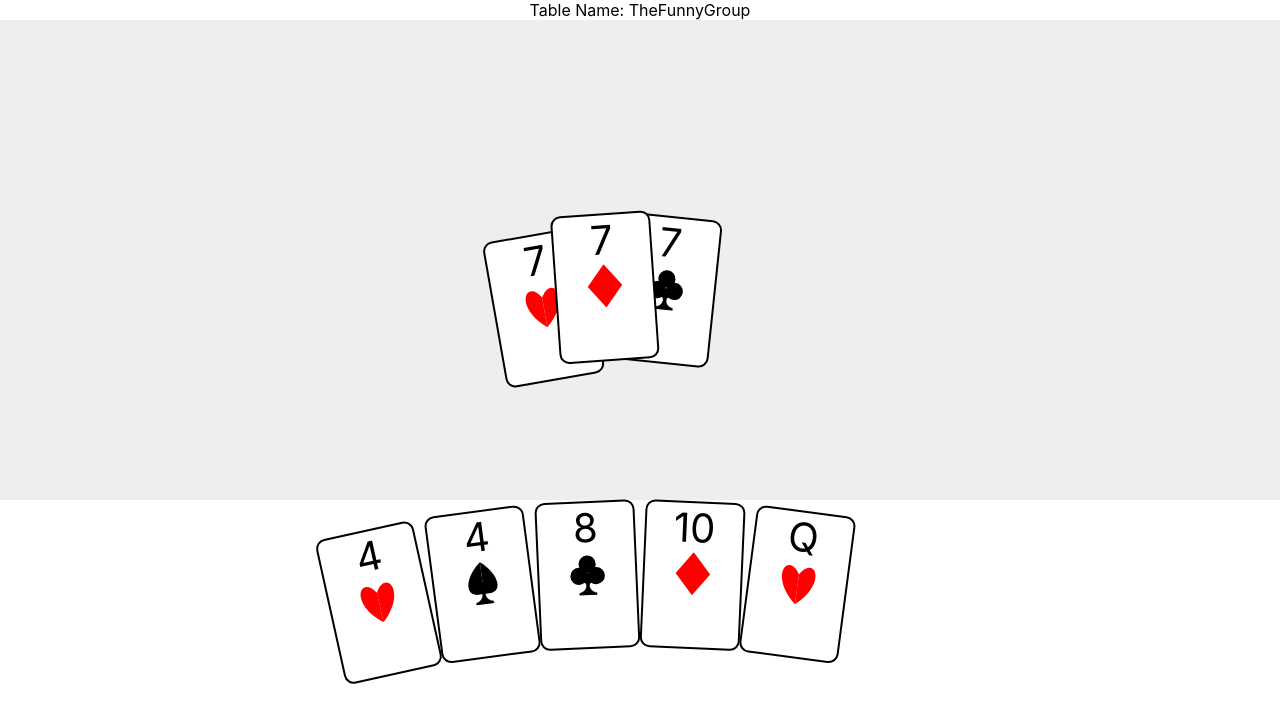
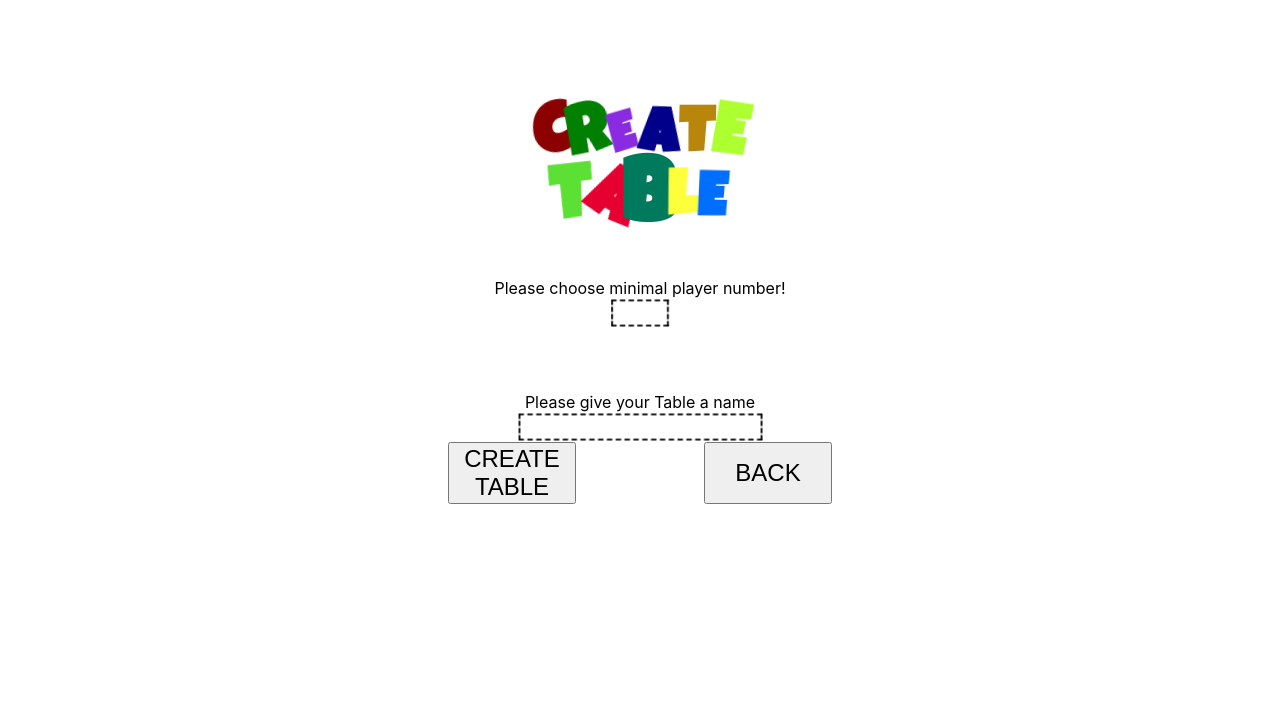
Before and after one commit to dreathed/PresidentCardGame, a React (Create React App) app: page / in a window 1280 px wide. Both pictures are taken after typing "Sample" into the empty fields and a click on the button "CREATE TABLE". Shown: the top 722 px of the page. Built offline with nearby package versions, Linux system fonts and the light colour scheme; no server answers.

Commit message:
styled and wired the create Table screen

```diff
--- a/server.js
+++ b/server.js
@@ -487,6 +487,7 @@ app.ws("/api", function(ws, req){
 
         switch(msgObj.command){
             case("createTable"):
+            console.log("create Table, ", msgObj)
                 // make sure object is in good shape:
                 if(!msgObj.data.hasOwnProperty("tableName")){
                     return;
@@ -513,6 +514,7 @@ app.ws("/api", function(ws, req){
                 ws.table.targetNumberOfPlayers = 4;
                 ws.table.turn = 0;
                 console.log(ws.table)
+                ws.send(JSON.stringify({state: {data: "Created Table."}}))
                 break;
 
 
--- a/src/App.js
+++ b/src/App.js
@@ -19,12 +19,19 @@ class App extends React.Component {
 
     this.screenChange = this.screenChange.bind(this)
     this.setPlayerName = this.setPlayerName.bind(this)
+    this.createTable = this.createTable.bind(this);
   }
 
   setPlayerName(name){
     this.setState({"playerName": String(name)})
     console.log("Send to socket")
     this.ws.send(JSON.stringify({command: "changeName", data: name}))
+  }
+
+
+  createTable(tablename,number_of_players){
+    console.log("try to create table...")
+    this.ws.send(JSON.stringify({command: "createTable", data: {numberOfPlayers: Number(number_of_players), tableName: tablename}}))
   }
 
 
@@ -51,7 +58,7 @@ class App extends React.Component {
         screen_view = <OpeningScreen screenChange={this.screenChange} setPlayerName={this.setPlayerName}></OpeningScreen>
         break;
       case(1):
-        screen_view = <CreateTableScreen screenChange={this.screenChange}></CreateTableScreen>
+        screen_view = <CreateTableScreen screenChange={this.screenChange} createTable={this.createTable}></CreateTableScreen>
         break;
       case(2):
         screen_view = <JoinTableScreen screenChange={this.screenChange}></JoinTableScreen>
--- a/src/components/CreateTableScreen.js
+++ b/src/components/CreateTableScreen.js
@@ -10,7 +10,11 @@ class CreateTableScreen extends React.Component {
     }
 
     createTable(){
-
+      let numberOfPlayers = document.getElementById("input_min_players").value;
+      let name = document.getElementById("input_tableName").value;
+      let result = this.props.createTable(name, numberOfPlayers)
+      console.log(result)
+      this.props.screenChange(3)
     }
 
     btn_back(){
@@ -21,13 +25,30 @@ class CreateTableScreen extends React.Component {
       return(
       <div id="CreateTableScreen">
         <header>
-          <h1>CREATE TABLE</h1>
+          <h1>
+            <span>C</span>
+            <span>R</span>
+            <span>E</span>
+            <span>A</span>
+            <span>T</span>
+            <span>E</span>
+            <br></br>
+            <span>T</span>
+            <span>A</span>
+            <span>B</span>
+            <span>L</span>
+            <span>E</span>
+          </h1>
         </header>
         <div className="MinPlayersDiv">
             <label for="input_min_players">Please choose minimal player number!</label>
             <input id="input_min_players" type="number" min="2" max="10"></input>
         </div>
-        <nav>
+        <div className="TableNameDiv">
+            <label for="input_tableName">Please give your Table a name</label>
+            <input id="input_tableName" type="text"></input>
+        </div>
+        <nav className='button-container'>
           <button id="btn_create" onClick={this.createTable}>CREATE TABLE</button>
           <button id="btn_back" onClick={this.btn_back}>BACK</button>
         </nav>
--- a/src/components/OpeneningScreen.js
+++ b/src/components/OpeneningScreen.js
@@ -27,7 +27,7 @@ class OpeningScreen extends React.Component {
         this.props.setPlayerName(this.testForPlayerName())
 
         //for tests only:
-        this.props.screenChange(3)
+        this.props.screenChange(1)
 
         //this is the real line:
         //this.props.screenChange(1)
--- a/src/components/styles-components/opening-styles.css
+++ b/src/components/styles-components/opening-styles.css
@@ -23,58 +23,96 @@
     }
 }
 
-.PlayerNameEnter {
+#openingScreen .PlayerNameEnter, #CreateTableScreen .MinPlayersDiv {
     margin-bottom: 5%;
 }
 
 
-h1 span {
+#openingScreen h1 span, #CreateTableScreen h1 span{
     display: inline-block;
 }
 
-h1 span:nth-child(1) {
+#openingScreen h1 span:nth-child(1), #CreateTableScreen h1 span:nth-child(1){
     transform: rotateZ(-15deg);
     color: darkred;
     animation: 1s ease-in-out 0s 1 "get-bigger", 0.5s ease-in-out 1s infinite alternate "funny-1";
 }
 
-h1 span:nth-child(2) {
+#openingScreen h1 span:nth-child(2), #CreateTableScreen h1 span:nth-child(2){
     transform: rotateZ(-15deg);
     color: green;
     animation: 3s ease-in-out 0s 1 "get-bigger", 0.9s ease-in-out 3s infinite alternate "funny-1";
 }
 
-h1 span:nth-child(3) {
+#openingScreen h1 span:nth-child(3), #CreateTableScreen h1 span:nth-child(3) {
     transform: rotateZ(-15deg);
     color: blueviolet;
     animation: 1.8s ease-in-out 0s 1 "get-bigger-2", 0.8s ease-in-out 1.8s infinite alternate "funny-2";
 }
 
-h1 span:nth-child(4) {
+#openingScreen h1 span:nth-child(4), #CreateTableScreen h1 span:nth-child(4) {
     transform: rotateZ(-10deg);
     color: darkblue;
     animation: 1.3s ease-in-out 0s 1 "get-bigger-2", 0.4s ease-in-out 1.3s infinite alternate "funny-2";
 }
 
-h1 span:nth-child(5) {
+#openingScreen h1 span:nth-child(5), #CreateTableScreen h1 span:nth-child(5) {
     transform: rotateZ(-10deg);
     color: darkgoldenrod;
     animation: 2.8s ease-in-out 0s 1 "get-bigger", 0.9s ease-in-out 2.8s infinite alternate "big-wiggle";
 }
 
-h1 span:nth-child(6) {
+#openingScreen h1 span:nth-child(6), #CreateTableScreen h1 span:nth-child(6) {
     transform: rotateZ(-10deg);
     color: greenyellow;
     animation: 2s ease-in-out 0s 1 "get-bigger-2", 0.4s ease-in-out 1.8s infinite alternate "big-wiggle-2";
 }
 
-h1 span:nth-child(7) {
+#openingScreen h1 span:nth-child(7), #CreateTableScreen h1 span:nth-child(7) {
     transform: rotateZ(15deg);
     color: royalblue;
-    animation: 2.2s ease-in-out 0s 1 "get-bigger-3", 0.7s ease-in-out 2.2s infinite alternate "twist";
+    animation: 0.5s ease-in-out 0s 1 "get-bigger", 0.8s ease-in-out 0.5s infinite alternate "funny-1";
 }
 
-h1 span:nth-child(10) {
+#CreateTableScreen h1 span:nth-child(8) {
+    transform: rotateZ(15deg);
+    color: rgb(92, 224, 52);
+    animation: 0.5s ease-in-out 0s 1 "get-bigger", 0.9s ease-in-out 0.5s infinite alternate "funny-1";
+}
+
+#CreateTableScreen h1 span:nth-child(9) {
+    transform: rotateZ(15deg);
+    color: rgb(230, 0, 50);
+    animation: 0.8s ease-in-out 0s 1 "get-bigger-3", 0.7s ease-in-out 0.8s infinite alternate "twist";
+}
+
+#CreateTableScreen h1 span:nth-child(10) {
+    transform: rotateZ(15deg);
+    color: rgb(0, 122, 92);
+    animation: 0.5s ease-in-out 0s 1 "get-bigger", 0.7s ease-in-out 0.5s infinite alternate "big-wiggle";
+}
+
+#CreateTableScreen h1 span:nth-child(11) {
+    transform: rotateZ(15deg);
+    color: rgb(252, 255, 57);
+    animation: 0.8s ease-in-out 0s 1 "get-bigger-2", 0.9s ease-in-out 0.8s infinite alternate "big-wiggle-2";
+}
+
+#CreateTableScreen h1 span:nth-child(12) {
+    transform: rotateZ(15deg);
+    color: rgb(0, 110, 255);
+    animation: 0.6s ease-in-out 0s 1 "get-bigger-2", 0.6s ease-in-out 0.6s infinite alternate "funny-2";
+}
+
+#CreateTableScreen h1 span:nth-child(13) {
+    transform: rotateZ(15deg);
+    color: rgb(37, 197, 45);
+    animation: 0.5s ease-in-out 0s 1 "get-bigger-3", 0.9s ease-in-out 0.5s infinite alternate "twist";
+}
+
+
+
+#openingScreen h1 span:nth-child(10) {
     transform: rotateZ(15deg);
     background: linear-gradient(-0.1turn, rgb(94, 3, 3), 60%, rgb(185, 11, 11));
     background-clip: text;
@@ -82,7 +120,7 @@ h1 span:nth-child(10) {
     animation: 2.8s ease-in-out 0s 1 "get-bigger", 0.9s ease-in-out 2.8s infinite alternate "big-wiggle";
 }
 
-h1 span:nth-child(11) {
+#openingScreen h1 span:nth-child(11) {
     transform: rotateZ(15deg);
     background: linear-gradient(-0.1turn, rgb(10, 30, 46), 60%, rgb(80, 102, 122));
     background-clip: text;
@@ -90,7 +128,7 @@ h1 span:nth-child(11) {
     animation: 3s ease-in-out 0s 1 "get-bigger", 0.9s ease-in-out 3s infinite alternate "funny-1";
 }
 
-h1 span:nth-child(12) {
+#openingScreen h1 span:nth-child(12) {
     transform: rotateZ(15deg);
     background: linear-gradient(-0.2turn, darkblue, 30%, white);
     background-clip: text;
@@ -98,7 +136,7 @@ h1 span:nth-child(12) {
     animation: 1s ease-in-out 0s 1 "get-bigger", 0.5s ease-in-out 1s infinite alternate "funny-1";
 }
 
-h1 span:nth-child(14) {
+#openingScreen h1 span:nth-child(14) {
     transform: rotateZ(15deg);
     text-shadow: rgba(215, 14, 255, 0.795) 0 0 12px;
     background: linear-gradient(-0.15turn, rgb(146, 12, 135), 100%, rgba(52, 228, 140, 0.575));
@@ -107,7 +145,7 @@ h1 span:nth-child(14) {
     animation: 1.3s ease-in-out 0s 1 "get-bigger", 0.4s ease-in-out 1.3s infinite alternate "funny-1";
 }
 
-h1 span:nth-child(15) {
+#openingScreen h1 span:nth-child(15) {
     transform: rotateZ(15deg);
     text-shadow: rgb(0, 255, 0) 0 0 8px;
     background: linear-gradient(-0.15turn, rgb(15, 88, 0), 50%, rgba(110, 255, 183, 0.205));
@@ -116,7 +154,7 @@ h1 span:nth-child(15) {
     animation: 1.9s ease-in-out 0s 1 "get-bigger-2", 0.8s ease-in-out 1.9s infinite alternate "twist";
 }
 
-h1 span:nth-child(16) {
+#openingScreen h1 span:nth-child(16) {
     transform: rotateZ(15deg);
     text-shadow: rgb(16, 103, 233) 0 0 10px;
     background: linear-gradient(-0.15turn, rgb(11, 153, 209), 75%, rgba(45, 163, 231, 0.205));
@@ -125,7 +163,7 @@ h1 span:nth-child(16) {
     animation: 1.2s ease-in-out 0s 1 "get-bigger-2", 0.7s ease-in-out 1.2s infinite alternate "big-wiggle";
 }
 
-h1 span:nth-child(17) {
+#openingScreen h1 span:nth-child(17) {
     transform: rotateZ(15deg);
     text-shadow: rgba(245, 255, 99, 0.959) 0 0 15px;
     background: linear-gradient(-0.15turn, rgb(151, 161, 12), 100%, rgba(255, 72, 0, 0.733));
@@ -135,7 +173,7 @@ h1 span:nth-child(17) {
 }
 
 
-h1 span:nth-child(18) {
+#openingScreen h1 span:nth-child(18) {
     transform: rotateZ(15deg);
     text-shadow: rgb(146, 30, 98) 0 0 15px;
     background: linear-gradient(-0.15turn, rgb(218, 4, 111), 50%, rgba(138, 85, 64, 0.733));
@@ -144,7 +182,7 @@ h1 span:nth-child(18) {
     animation: 0.7s ease-in-out 0s 1 "get-bigger-2", 0.9s ease-in-out 0.7s infinite alternate "big-wiggle-2";
 }
 
-h1 span:nth-child(19) {
+#openingScreen h1 span:nth-child(19) {
     transform: rotateZ(15deg);
     text-shadow: rgba(255, 7, 7, 0.774) 0 0 15px;
     background: linear-gradient(-0.15turn, rgb(255, 32, 32), 50%, rgba(138, 17, 17, 0.479));
@@ -153,7 +191,7 @@ h1 span:nth-child(19) {
     animation: 0.7s ease 0s 1 "get-bigger-3", 0.4s ease-in-out 0.7s infinite alternate "twist";
 }
 
-h1 span:nth-child(20) {
+#openingScreen h1 span:nth-child(20) {
     transform: rotateZ(15deg);
     text-shadow: rgba(100, 5, 252, 0.856) 0 0 15px;
     background: linear-gradient(-0.15turn, rgb(32, 91, 255), 50%, rgba(82, 108, 255, 0.822));
@@ -162,7 +200,7 @@ h1 span:nth-child(20) {
     animation: 1.7s ease 0s 1 "get-bigger-3", 0.4s ease-in-out 1.7s infinite alternate "big-wiggle-2";
 }
 
-h1 span:nth-child(21) {
+#openingScreen h1 span:nth-child(21) {
     transform: rotateZ(15deg);
 
     text-shadow: rgba(26, 252, 5, 0.815) 0 0 10px;
@@ -174,7 +212,7 @@ h1 span:nth-child(21) {
 }
 
 
-h1 span:nth-child(22) {
+#openingScreen h1 span:nth-child(22) {
     transform: rotateZ(15deg);
 
     text-shadow: rgba(212, 70, 255, 0.9) 0 0 20px;
@@ -277,7 +315,6 @@ h1 span:nth-child(22) {
 }
 
 
-
 input {
     display: block;
     margin: auto;
```
